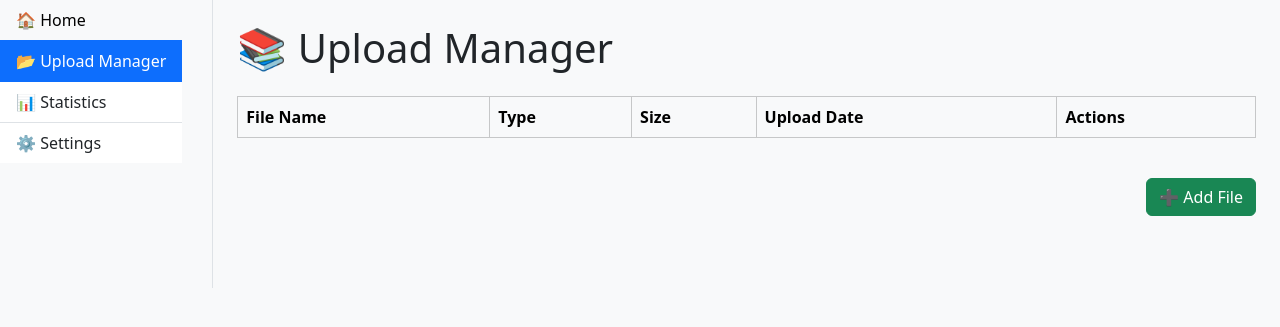
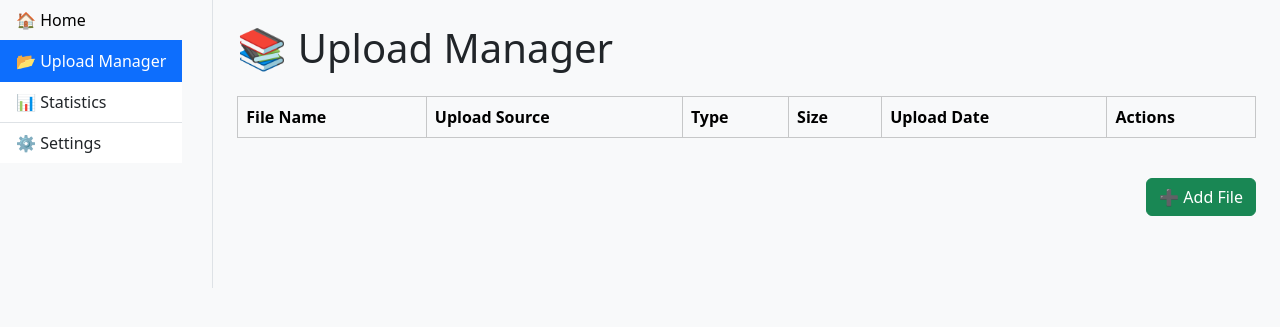
Before and after one commit to rohansehgal/llm-rag-assistant, a Flask app: page /upload in a window 1280 px wide. Shown: the top 327 px of the page. Run offline with Flask 3, Linux system fonts and the light colour scheme; lists and menus that the app fills with data are empty; some libraries are stand-ins or nearby versions.

Commit message:
added support for displaying all uploaded files and deleting all uploaded files

```diff
--- a/app.py
+++ b/app.py
@@ -121,16 +121,45 @@ def get_all_rag_documents():
 def upload():
     uploaded_files = []
 
-    # Load already uploaded files (only from uploads/files/)
+ # Load all files from uploads/files (Manual Upload)
     for filename in os.listdir(UPLOAD_FOLDER_FILES):
         path = os.path.join(UPLOAD_FOLDER_FILES, filename)
         if os.path.isfile(path):
             uploaded_files.append({
                 'name': filename,
+                'source': 'Manual Upload',
                 'type': filename.split('.')[-1].upper(),
                 'size': f"{round(os.path.getsize(path) / 1024, 2)} KB",
-                'upload_date': datetime.datetime.fromtimestamp(os.path.getmtime(path)).strftime('%Y-%m-%d')
+                'upload_date': datetime.datetime.fromtimestamp(os.path.getmtime(path)).strftime('%Y-%m-%d'),
+                'folder': 'files'
             })
+
+    # Load all PDFs from uploads/rag (PDF Analysis)
+    for filename in os.listdir(UPLOAD_FOLDER_RAG):
+        path = os.path.join(UPLOAD_FOLDER_RAG, filename)
+        if os.path.isfile(path):
+            uploaded_files.append({
+                'name': filename,
+                'source': 'PDF Analysis',
+                'type': filename.split('.')[-1].upper(),
+                'size': f"{round(os.path.getsize(path) / 1024, 2)} KB",
+                'upload_date': datetime.datetime.fromtimestamp(os.path.getmtime(path)).strftime('%Y-%m-%d'),
+                'folder': 'rag'
+            })
+
+    # Load all images from uploads/images (Image Analysis)
+    for filename in os.listdir(UPLOAD_FOLDER_IMAGES):
+        path = os.path.join(UPLOAD_FOLDER_IMAGES, filename)
+        if os.path.isfile(path):
+            uploaded_files.append({
+                'name': filename,
+                'source': 'Image Analysis',
+                'type': filename.split('.')[-1].upper(),
+                'size': f"{round(os.path.getsize(path) / 1024, 2)} KB",
+                'upload_date': datetime.datetime.fromtimestamp(os.path.getmtime(path)).strftime('%Y-%m-%d'),
+                'folder': 'images'
+            })
+
 
     if request.method == 'POST':
         if 'file' not in request.files:
@@ -151,9 +180,22 @@ def upload():
 
     return render_template('upload.html', uploaded_files=uploaded_files, active_page='upload')
 
-@app.route('/uploads/files/<filename>')
-def uploaded_file(filename):
-    return send_from_directory(UPLOAD_FOLDER_FILES, filename)
+
+
+@app.route('/uploads/<folder>/<filename>')
+def uploaded_file(folder, filename):
+    if folder == 'files':
+        upload_folder = UPLOAD_FOLDER_FILES
+    elif folder == 'rag':
+        upload_folder = UPLOAD_FOLDER_RAG
+    elif folder == 'images':
+        upload_folder = UPLOAD_FOLDER_IMAGES
+    else:
+        return "Invalid folder", 404
+
+    return send_from_directory(upload_folder, filename)
+
+
 
 @app.route('/settings')
 def settings():
@@ -168,13 +210,25 @@ def index():
 def delete_file():
     data = request.get_json()
     filename = data.get('filename')
-    filepath = os.path.join(UPLOAD_FOLDER_FILES, filename)
+    folder = data.get('folder')
+
+    if folder == 'files':
+        folder_path = UPLOAD_FOLDER_FILES
+    elif folder == 'rag':
+        folder_path = UPLOAD_FOLDER_RAG
+    elif folder == 'images':
+        folder_path = UPLOAD_FOLDER_IMAGES
+    else:
+        return jsonify({'error': 'Invalid folder'}), 400
+
+    filepath = os.path.join(folder_path, filename)
 
     if not filename or not os.path.exists(filepath):
         return jsonify({'error': 'File not found'}), 404
 
     os.remove(filepath)
     return jsonify({'message': 'File deleted successfully'}), 200
+
 
 
 @app.route("/ask", methods=["POST"])
--- a/templates/upload.html
+++ b/templates/upload.html
@@ -11,6 +11,7 @@ GENERAL:
 TABLE STRUCTURE:
 - Columns:
   - File Name
+  - Upload Source (Manual Upload, PDF Analysis, Image Analysis)
   - File Type
   - File Size
   - Upload Date
@@ -72,6 +73,7 @@ OTHER:
           <thead class="table-light">
             <tr>
               <th>File Name</th>
+              <th>Upload Source</th>
               <th>Type</th>
               <th>Size</th>
               <th>Upload Date</th>
@@ -82,13 +84,13 @@ OTHER:
             {% for file in uploaded_files %}
             <tr>
               <td>{{ file.name }}</td>
+              <td>{{ file.source }}</td>
               <td>{{ file.type }}</td>
               <td>{{ file.size }}</td>
               <td>{{ file.upload_date }}</td>
               <td>
-                <a href="{{ url_for('uploaded_file', filename=file.name) }}" target="_blank" class="btn btn-outline-primary btn-sm">View</a>
-                <button onclick="confirmDelete('{{ file.name }}', this)" class="btn btn-outline-danger btn-sm">🗑️ Delete</button>
-              </td>
+                <a href="{{ url_for('uploaded_file',folder=file.folder,filename=file.name) }}" target="_blank" class="btn btn-outline-primary btn-sm">View</a>
+                <button onclick="confirmDelete('{{ file.name }}', '{{ file.folder }}', this)" class="btn btn-outline-danger btn-sm">🗑️ Delete</button>              </td>
             </tr>
             {% endfor %}
           </tbody>
@@ -139,7 +141,7 @@ function validateAndSubmitFiles() {
   document.getElementById('upload-form').submit();
 }
 
-function confirmDelete(fileName, button) {
+function confirmDelete(fileName, folder, button) {
   if (confirm(`Are you sure you want to delete "${fileName}"?`)) {
     button.innerHTML = '<span class="spinner-border spinner-border-sm" role="status" aria-hidden="true"></span> Deleting...';
     button.disabled = true;
@@ -147,7 +149,7 @@ function confirmDelete(fileName, button) {
     fetch('/delete-file', {
       method: 'POST',
       headers: { 'Content-Type': 'application/json' },
-      body: JSON.stringify({ filename: fileName })
+      body: JSON.stringify({ filename: fileName, folder: folder })
     })
     .then(response => {
       if (response.ok) {
@@ -166,6 +168,8 @@ function confirmDelete(fileName, button) {
     });
   }
 }
+
+
 
 function sortTable(n) {
   const table = document.getElementById("uploaded-files-table");
```
